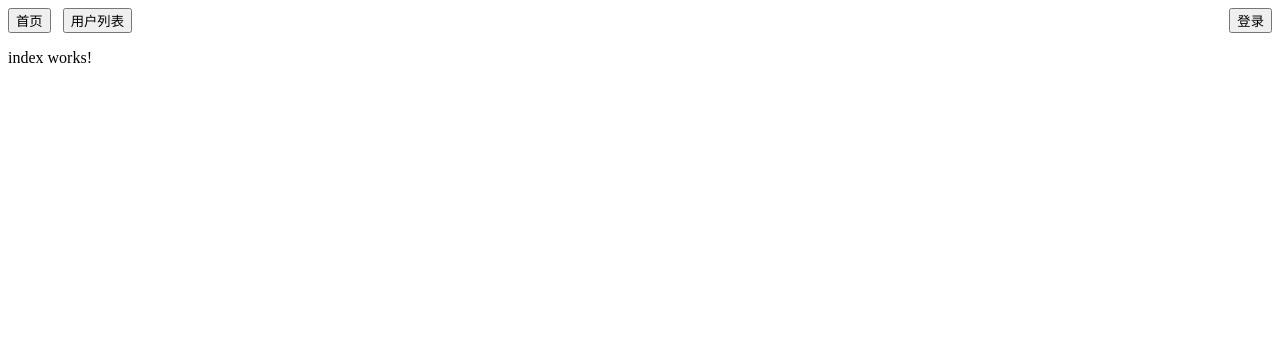
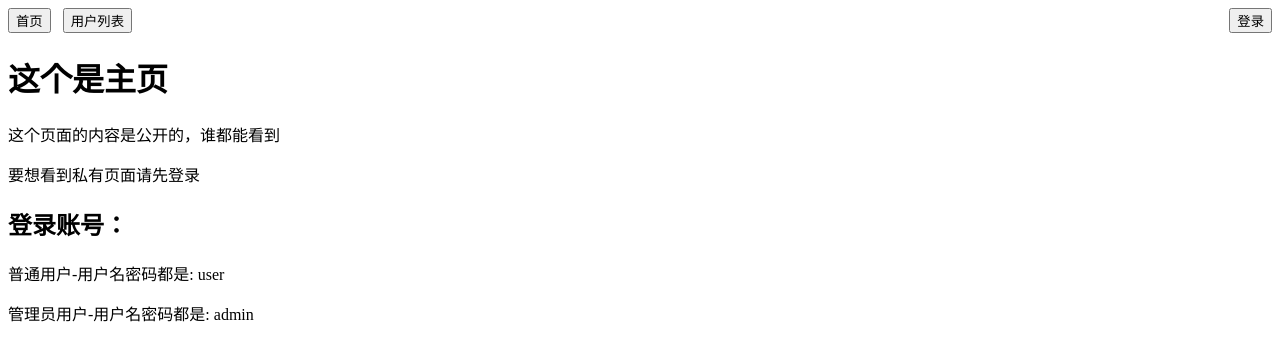
Before and after one commit to qq253498229/spring-boot-oauth2-example, an Angular app in the folder demo-frontend/: page /index in a window 1280 px wide. Shown: the top 360 px of the page. Built offline with nearby package versions, Linux system fonts and the light colour scheme.

Commit message:
添加主页信息

```diff
--- a/demo-frontend/src/app/app.component.html
+++ b/demo-frontend/src/app/app.component.html
@@ -1,7 +1,7 @@
 <div>
   <button routerLink="/index">首页</button>
   &nbsp;
-  <button routerLink="/user">用户列表</button>
+  <button routerLink="/user/list">用户列表</button>
 
   <div class="right" *ngIf="!username">
     <button routerLink="/login">登录</button>
--- a/demo-frontend/src/app/pages/index/index.component.html
+++ b/demo-frontend/src/app/pages/index/index.component.html
@@ -1 +1,6 @@
-<p>index works!</p>
+<h1>这个是主页</h1>
+<p>这个页面的内容是公开的，谁都能看到</p>
+<p>要想看到私有页面请先登录</p>
+<h2>登录账号：</h2>
+<p>普通用户-用户名密码都是: user</p>
+<p>管理员用户-用户名密码都是: admin</p>
```
